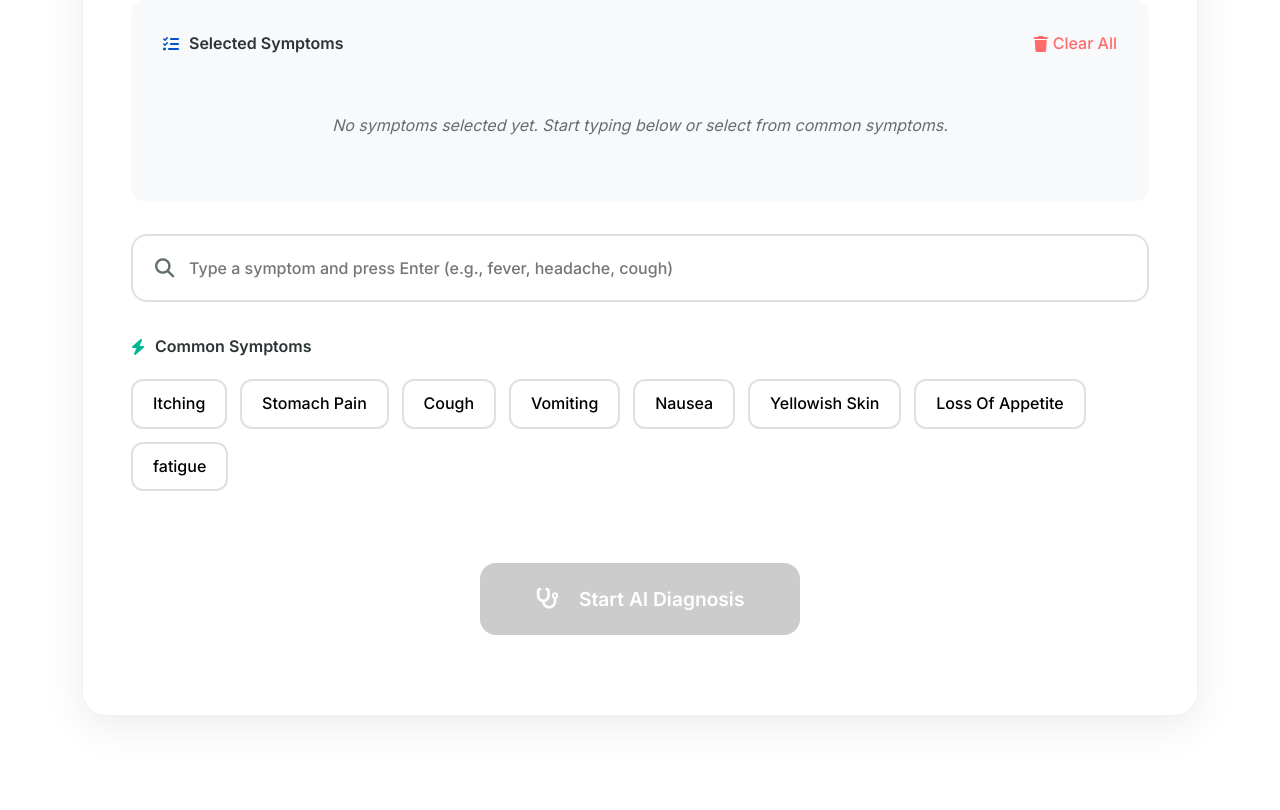
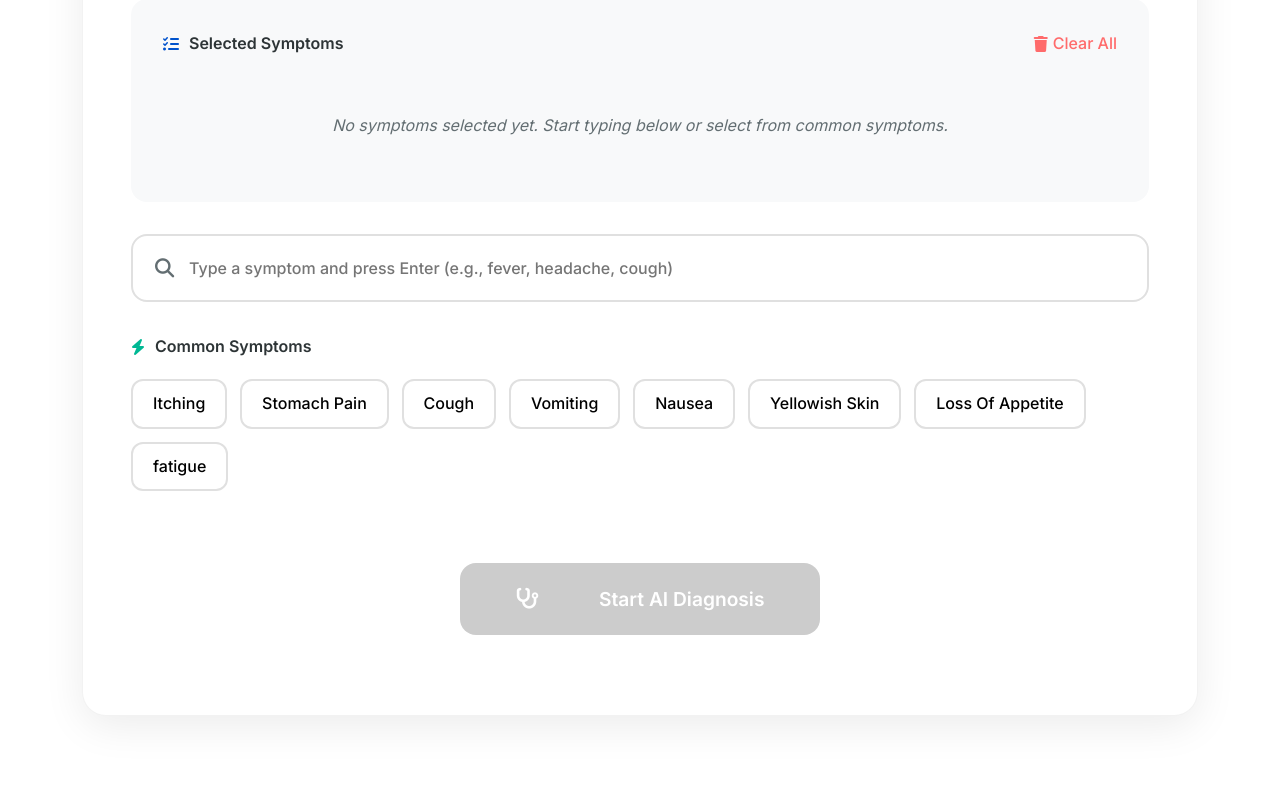
Before and after one commit to boughanmiyoussef/SmartMed, a Flask app: page / in a window 1280 px wide. Shown: the part 4053-4863 px from the top of the page. Run offline with Flask 3, Linux system fonts and the light colour scheme.

Commit message:
Project description

```diff
--- a/templates/index.html
+++ b/templates/index.html
@@ -1048,7 +1048,7 @@
         }
 
         .diagnose-btn i {
-            margin-right: 20px;
+            margin-right: 60px;
             font-size: 1.3rem;
         }
 
```
